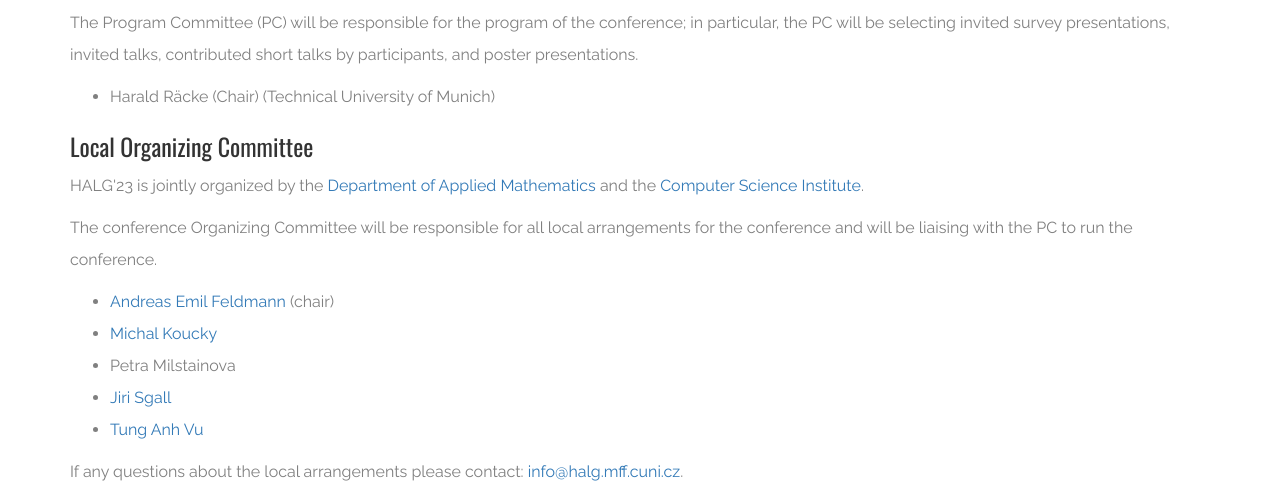
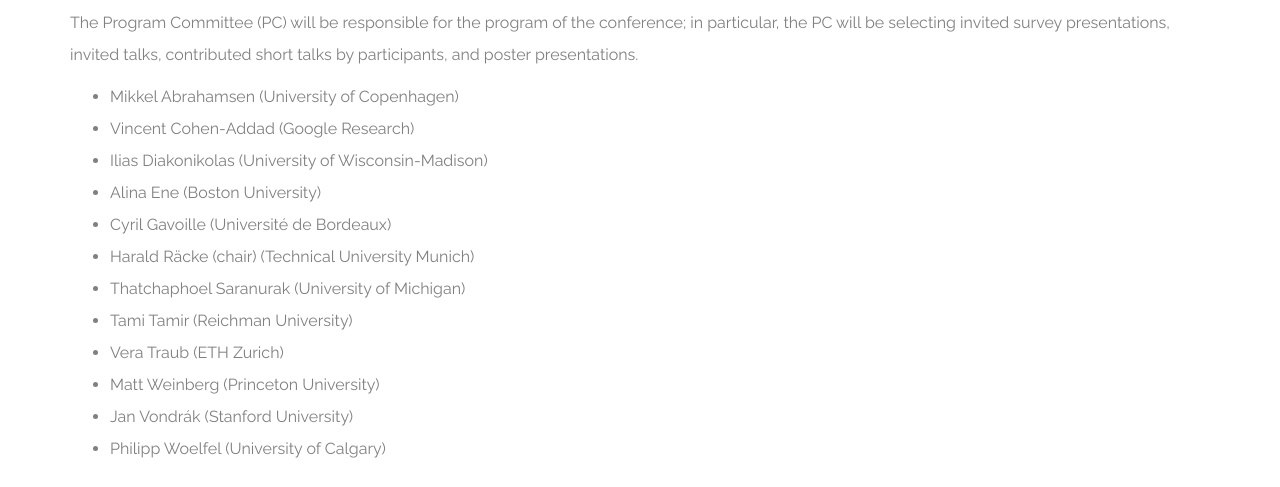
Before and after one commit to vutunganh/halg-2023, a plain HTML site: page www/committee.html in a window 1280 px wide. Shown: the part 462-949 px from the top of the page. Drawn offline with nearby package versions, Linux system fonts and the light colour scheme.

Commit message:
List PC members

```diff
--- a/www/committee.html
+++ b/www/committee.html
@@ -93,7 +93,18 @@
       <h3>Program Committee</h3>
       <p>The Program Committee (PC) will be responsible for the program of the conference; in particular, the PC will be selecting invited survey presentations, invited talks, contributed short talks by participants, and poster presentations.</p>
       <ul>
-        <li>Harald Räcke (Chair) (Technical University of Munich)</li>
+        <li>Mikkel Abrahamsen (University of Copenhagen)</li>
+        <li>Vincent Cohen-Addad (Google Research)</li>
+        <li>Ilias Diakonikolas (University of Wisconsin-Madison)</li>
+        <li>Alina Ene (Boston University)</li>
+        <li>Cyril Gavoille (Université de Bordeaux)</li>
+        <li>Harald Räcke (chair) (Technical University Munich)</li>
+        <li>Thatchaphoel Saranurak (University of Michigan)</li>
+        <li>Tami Tamir (Reichman University)</li>
+        <li>Vera Traub (ETH Zurich)</li>
+        <li>Matt Weinberg (Princeton University)</li>
+        <li>Jan Vondrák (Stanford University)</li>
+        <li>Philipp Woelfel (University of Calgary)</li>
       </ul>
 
       <h3>Local Organizing Committee</h3>
```
